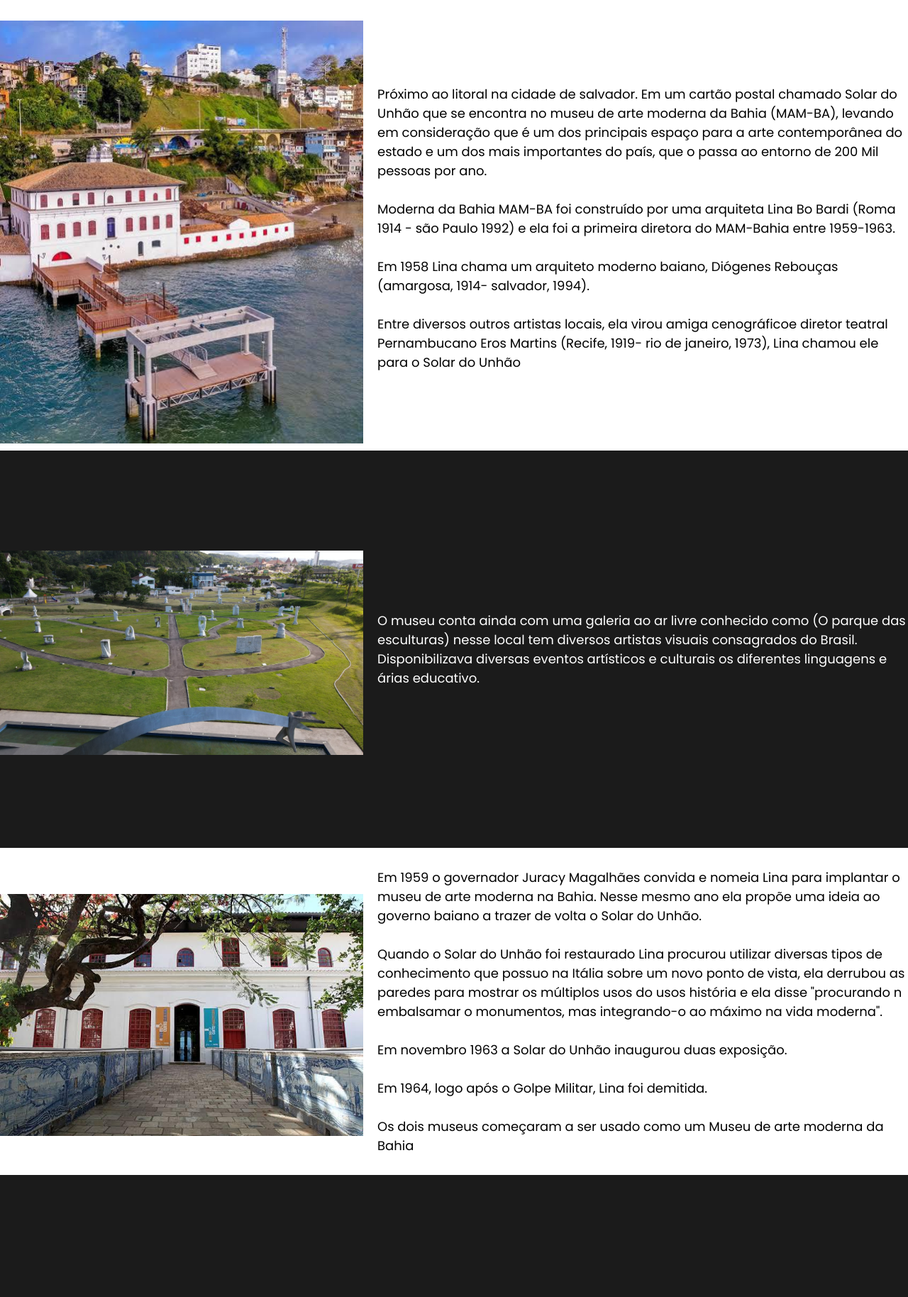
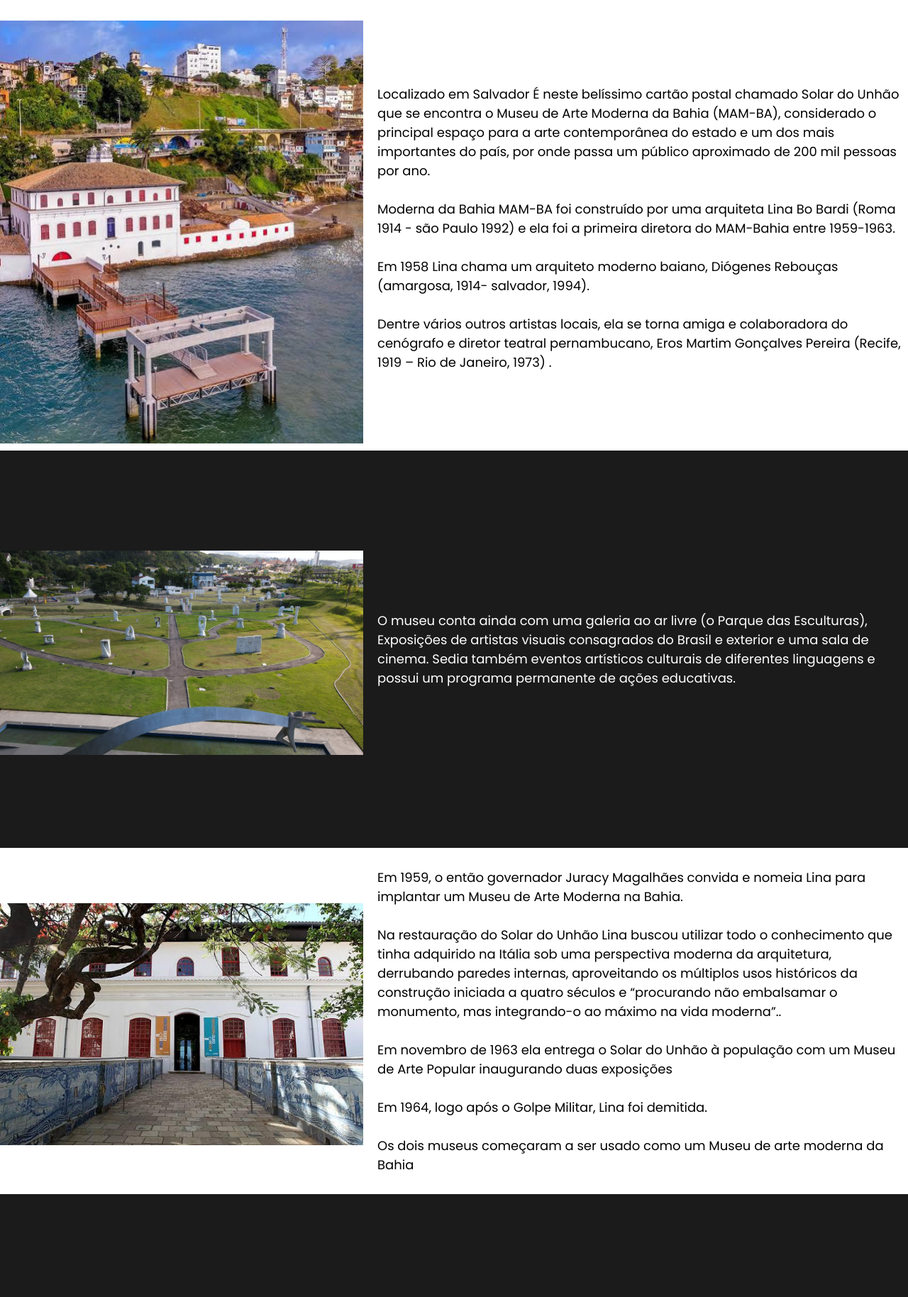
Before and after one commit to luan-henrique-consani/trabalho-trimestral, a plain HTML site: page index.html in a window 1280 px wide. Shown: the part 72-1900 px from the top of the page at 71% size. Drawn offline with Linux system fonts and the light colour scheme.

Commit message:
terminado

```diff
--- a/index.html
+++ b/index.html
@@ -16,24 +16,21 @@
         <div class="container">
         <div class="separador white" id="div1">
             <img src="assets/1715121974054.jpg" alt="MAMBA">
-            <p>Próximo ao litoral na cidade de salvador. Em um cartão postal chamado Solar do Unhão que se encontra no museu de arte moderna da Bahia (MAM-BA),
-                levando em consideração que é um dos principais espaço para a arte contemporânea do estado e um dos mais importantes do país, que o passa ao entorno de 200 Mil pessoas por ano. <br><br>
+            <p>Localizado em Salvador É neste belíssimo cartão postal chamado Solar do Unhão que se encontra o Museu de Arte Moderna da Bahia (MAM-BA), considerado o principal espaço para a arte contemporânea do estado e um dos mais importantes do país, por onde passa um público aproximado de 200 mil pessoas por ano. <br><br>
                 Moderna da Bahia MAM-BA foi construído por uma arquiteta Lina Bo Bardi (Roma 1914 - são Paulo 1992) e ela foi a primeira diretora do MAM-Bahia entre 1959-1963.<br><br>
                 Em 1958 Lina chama um arquiteto moderno baiano, Diógenes Rebouças (amargosa, 1914- salvador, 1994).<br><br>
-                Entre diversos outros artistas locais, ela virou amiga cenográficoe diretor teatral Pernambucano Eros Martins (Recife, 1919- rio de janeiro, 1973), Lina chamou ele para o Solar do Unhão</p>
+                Dentre vários outros artistas locais, ela se torna amiga e colaboradora do cenógrafo e diretor teatral pernambucano, Eros Martim Gonçalves Pereira (Recife, 1919 – Rio de Janeiro, 1973) .</p>
         </div>
         <div class="separador black">
             <img src="assets/land_lg_59665dc30669bd91db02998db778a901.jpg" alt="parque das esculturas">
-            <p>O museu conta ainda com uma galeria ao ar livre conhecido como (O parque das esculturas) nesse local tem diversos artistas visuais consagrados do Brasil.
-                 Disponibilizava diversas eventos artísticos e culturais os diferentes linguagens e árias educativo.</p>
+            <p>O museu conta ainda com uma galeria ao ar livre (o Parque das Esculturas), Exposições de artistas visuais consagrados do Brasil e exterior e uma sala de cinema.
+                Sedia também eventos artísticos culturais de diferentes linguagens e possui um programa permanente de ações educativas.</p>
         </div>
         <div class="separador white">
             <img src="assets/1715121974061.jpg" alt="entrada MAM-BA">
-            <p>Em 1959 o governador Juracy Magalhães convida e nomeia Lina para implantar o museu de arte moderna na Bahia.
-                Nesse mesmo ano ela propõe uma ideia ao governo baiano a trazer de volta o Solar do Unhão.<br><br>
-                Quando o Solar do Unhão foi restaurado Lina procurou utilizar diversas tipos de conhecimento que possuo na Itália sobre um novo ponto de vista,
-                ela derrubou as paredes para mostrar os múltiplos usos do usos história e ela disse "procurando n embalsamar o monumentos, mas integrando-o ao máximo na vida moderna".<br><br>
-                Em novembro 1963 a Solar do Unhão inaugurou duas exposição.<br><br>
+            <p>Em 1959, o então governador Juracy Magalhães convida e nomeia Lina para implantar um Museu de Arte Moderna na Bahia.<br><br>
+                Na restauração do Solar do Unhão Lina buscou utilizar todo o conhecimento que tinha adquirido na Itália sob uma perspectiva moderna da arquitetura, derrubando paredes internas, aproveitando os múltiplos usos históricos da construção iniciada a quatro séculos e “procurando não embalsamar o monumento, mas integrando-o ao máximo na vida moderna”..<br><br>
+                Em novembro de 1963 ela entrega o Solar do Unhão à população com um Museu de Arte Popular inaugurando duas exposições<br><br>
                 Em 1964, logo após o Golpe Militar, Lina foi demitida.<br><br>
                 Os dois museus começaram a ser usado como um Museu de arte moderna da Bahia</p>
         </div>
```
